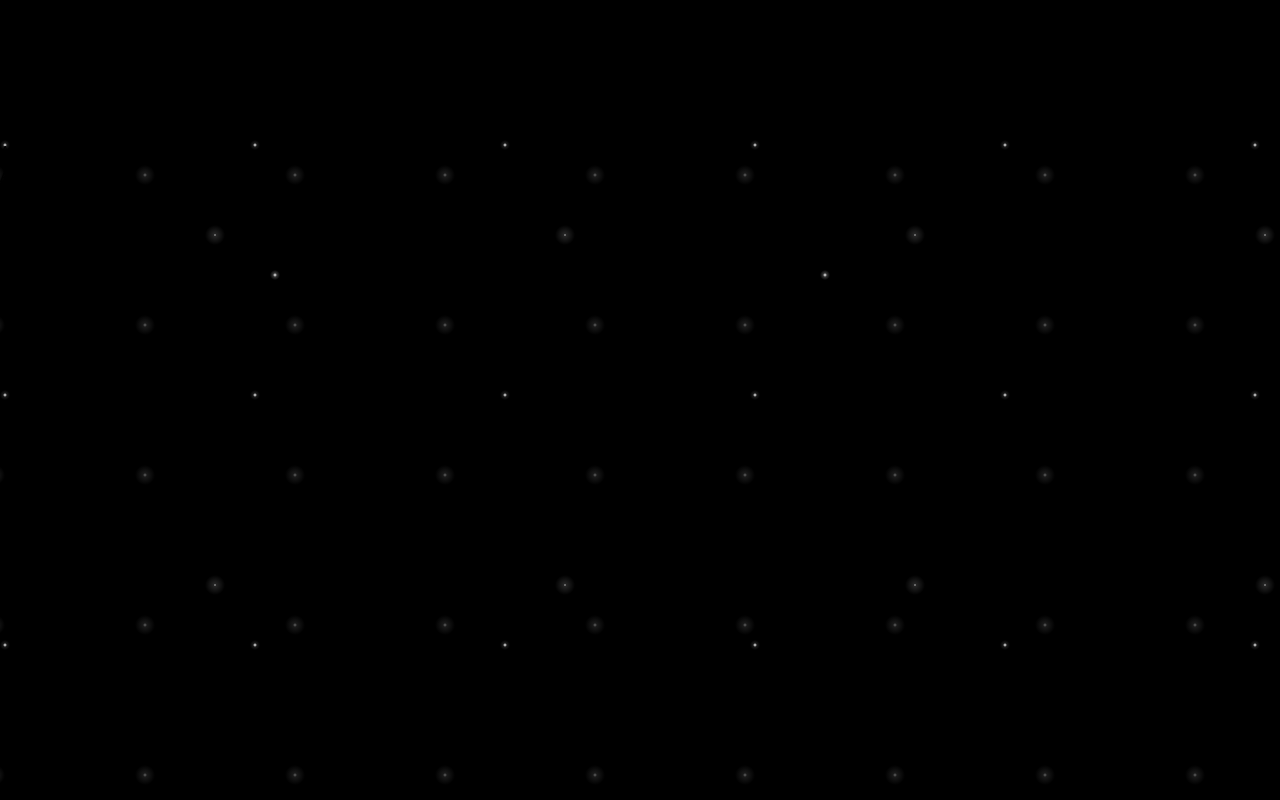
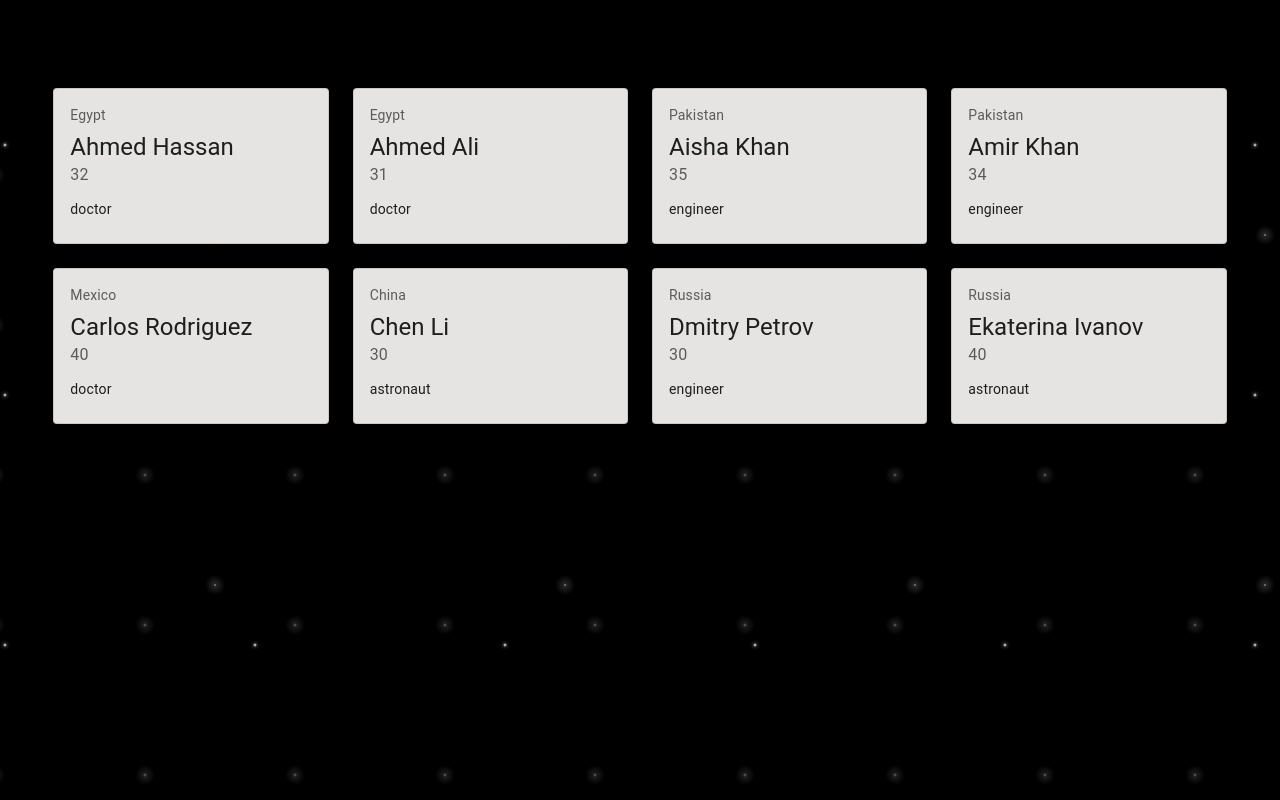
Before and after one commit to gorrion-io/winter-camp-2024, a Next.js app: page /task/1 in a window 1280 px wide. Built offline with nearby package versions, Linux system fonts and the light colour scheme.

Commit message:
styled page and some improvements

```diff
--- /dev/null
+++ b/components/mui/MemberCard/index.tsx
@@ -0,0 +1,42 @@
+import * as React from "react";
+import Box from "@mui/material/Box";
+import Card from "@mui/material/Card";
+import CardActions from "@mui/material/CardActions";
+import CardContent from "@mui/material/CardContent";
+import Button from "@mui/material/Button";
+import Typography from "@mui/material/Typography";
+import { CrewMember } from "@/lib/definitions";
+
+type MemberCardProps = {
+  crewMember: CrewMember;
+  key: number;
+};
+
+export default function MemberCard(props: MemberCardProps) {
+  return (
+    <>
+      <div>
+        <Card variant="outlined" sx={{ "background-color": "#E5E4E2" }}>
+          <CardContent>
+            <Typography
+              sx={{ fontSize: 14 }}
+              color="text.secondary"
+              gutterBottom
+            >
+              {props.crewMember.nationality}
+            </Typography>
+            <Typography variant="h5" component="div">
+              {props.crewMember.fullName}
+            </Typography>
+            <Typography sx={{ mb: 1.5 }} color="text.secondary">
+              {props.crewMember.age}
+            </Typography>
+            <Typography variant="body2">
+              {props.crewMember.profession}
+            </Typography>
+          </CardContent>
+        </Card>
+      </div>
+    </>
+  );
+}
--- a/pages/api/crew.ts
+++ b/pages/api/crew.ts
@@ -1,7 +1,7 @@
 import type { NextApiRequest, NextApiResponse } from "next";
 
 import { mergeCrewData } from "@/lib/crew";
-import { CrewMember, Query } from "@/lib/definitions";
+import { CrewMember } from "@/lib/definitions";
 import { ValidationError } from "@/Exceptions/validationError";
 import { browseQueryParams } from "@/api/queryParams/browseQueryParams";
 import { validateMethod } from "@/api/utils/validateMethod";
--- a/pages/task/[page].tsx
+++ b/pages/task/[page].tsx
@@ -2,10 +2,11 @@ import { useState, useEffect } from "react";
 import { useRouter } from "next/router";
 import { CrewMember } from "@/lib/definitions";
 import Link from "next/link";
+import MemberCard from "@/components/mui/MemberCard";
 
 const CrewList = () => {
   const [crewMembers, setCrewMembers] = useState<CrewMember[]>([]);
-  const [totalPages, setTotalPages] = useState<boolean>(false);
+  const [totalPages, setTotalPages] = useState<number>(1);
 
   const [error, setError] = useState(null);
 
@@ -30,32 +31,26 @@ const CrewList = () => {
     };
 
     fetchData();
-  }, [page]);
-
-  if (error) {
-    return <div>Error: {error}</div>;
-  }
+  }, [page, router]);
 
   return (
     <div>
-      <h2>Crew Members</h2>
-      <ul>
+      <div className="w-11/12 mx-auto mt-5 grid grid-cols-1 md:grid-cols-2 xl:grid-cols-4 gap-3 lg:gap-6">
         {crewMembers.map((member, index) => (
-          <li key={index}>
-            {member.fullName} {member.age}
-          </li>
+          <MemberCard crewMember={member} key={index} />
         ))}
-      </ul>
-
-      <Link href={`/task/${parseInt(page as string) + 1}`}>
-        Następna strona
-      </Link>
-
-      {page && page !== "1" && (
-        <Link href={`/task/${parseInt(page as string) - 1}`}>
-          Poprzednia strona
-        </Link>
-      )}
+      </div>
+      <div className="flex justify-center mt-6">
+        {Array.from({ length: totalPages }, (_, i) => (
+          <Link
+            key={i}
+            href={`/task/${i + 1}`}
+            className="mx-2 px-4 py-2 text-grey-50 text-xl"
+          >
+            {i + 1}
+          </Link>
+        ))}
+      </div>
     </div>
   );
 };
```
